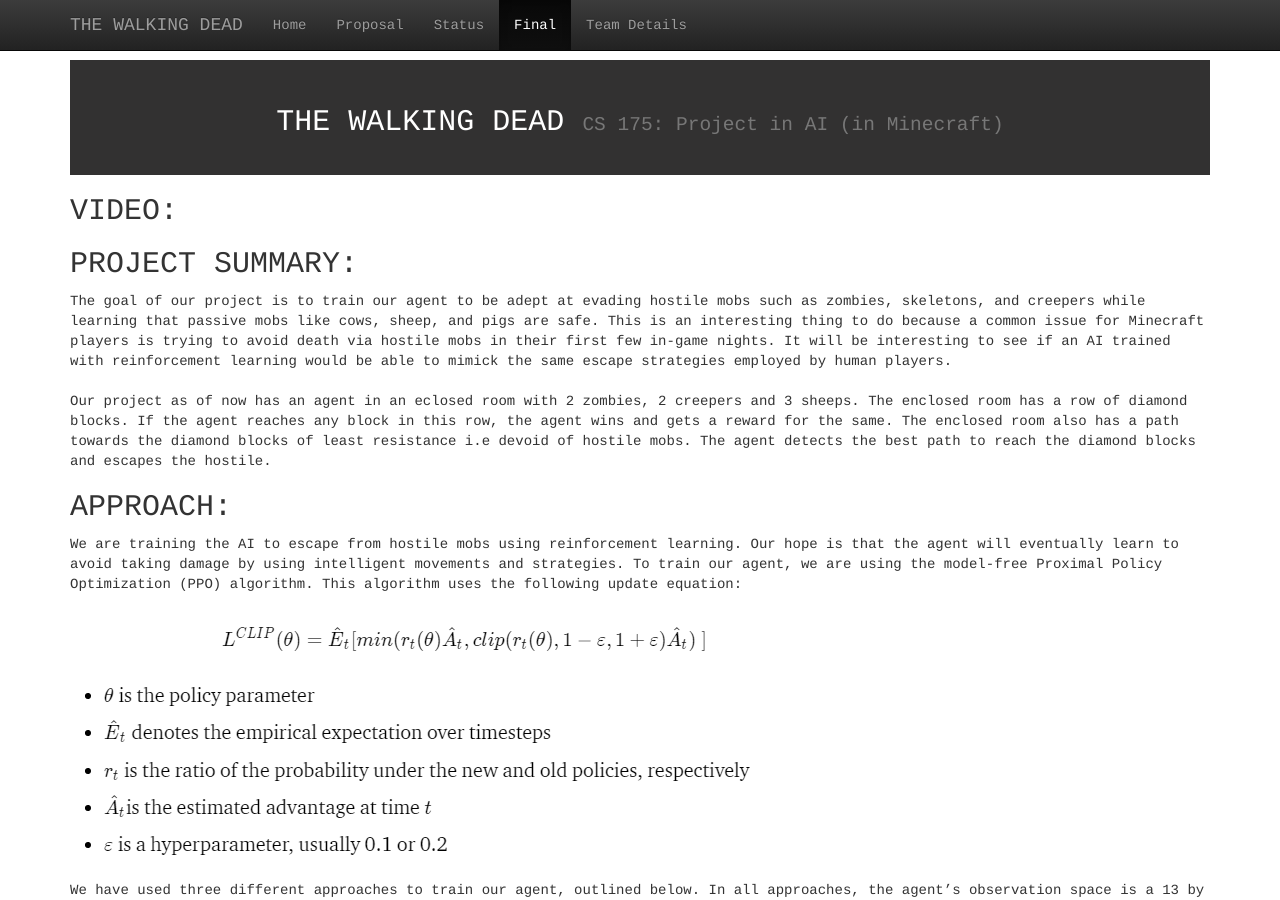
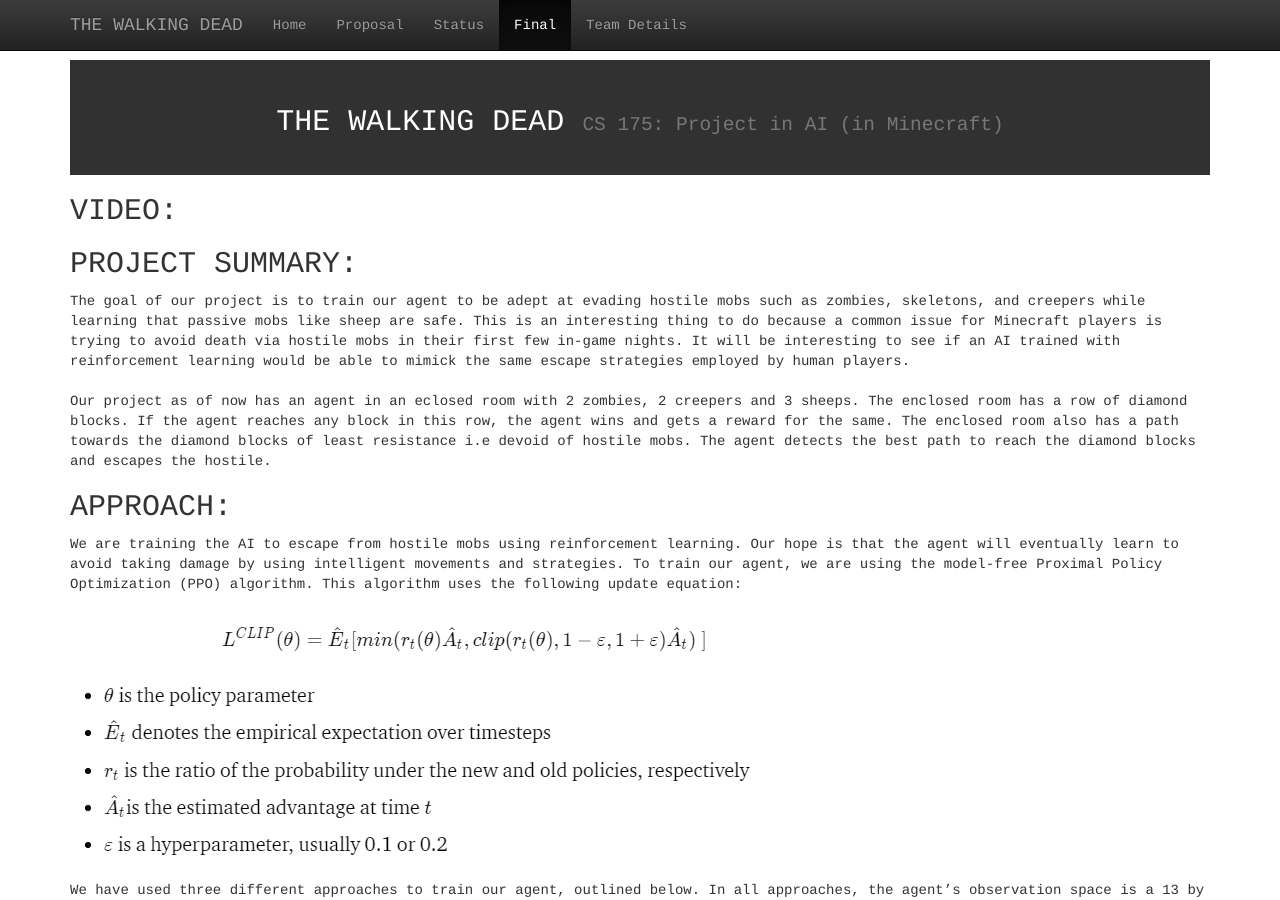
Before and after one commit to rayoh123/Moobloom, a Jekyll site: the page built from docs/final.md, in a window 1280 px wide and 900 px high. Built offline with Jekyll 4.4.1, drawn with Linux system fonts in a browser that asks for light colours.

Commit message:
Fixed little error in project summary

```diff
--- a/docs/final.md
+++ b/docs/final.md
@@ -6,7 +6,7 @@ title: Final
 
 ## PROJECT SUMMARY:
 
-The goal of our project is to train our agent to be adept at evading hostile mobs such as zombies, skeletons, and creepers while learning that passive mobs like cows, sheep, and pigs are safe. This is an interesting thing to do because a common issue for Minecraft players is trying to avoid death via hostile mobs in their first few in-game nights. It will be interesting to see if an AI trained with reinforcement learning would be able to mimick the same escape strategies employed by human players.
+The goal of our project is to train our agent to be adept at evading hostile mobs such as zombies, skeletons, and creepers while learning that passive mobs like sheep are safe. This is an interesting thing to do because a common issue for Minecraft players is trying to avoid death via hostile mobs in their first few in-game nights. It will be interesting to see if an AI trained with reinforcement learning would be able to mimick the same escape strategies employed by human players.
 <br>
 <br>Our project as of now has an agent in an eclosed room with 2 zombies, 2 creepers and 3 sheeps. The enclosed room has a row of diamond blocks. If the agent reaches any block in this row, the agent wins and gets a reward for the same. The enclosed room also has a path towards the diamond blocks of least resistance i.e devoid of hostile mobs. The agent detects the best path to reach the diamond blocks and escapes the hostile.
 
```
